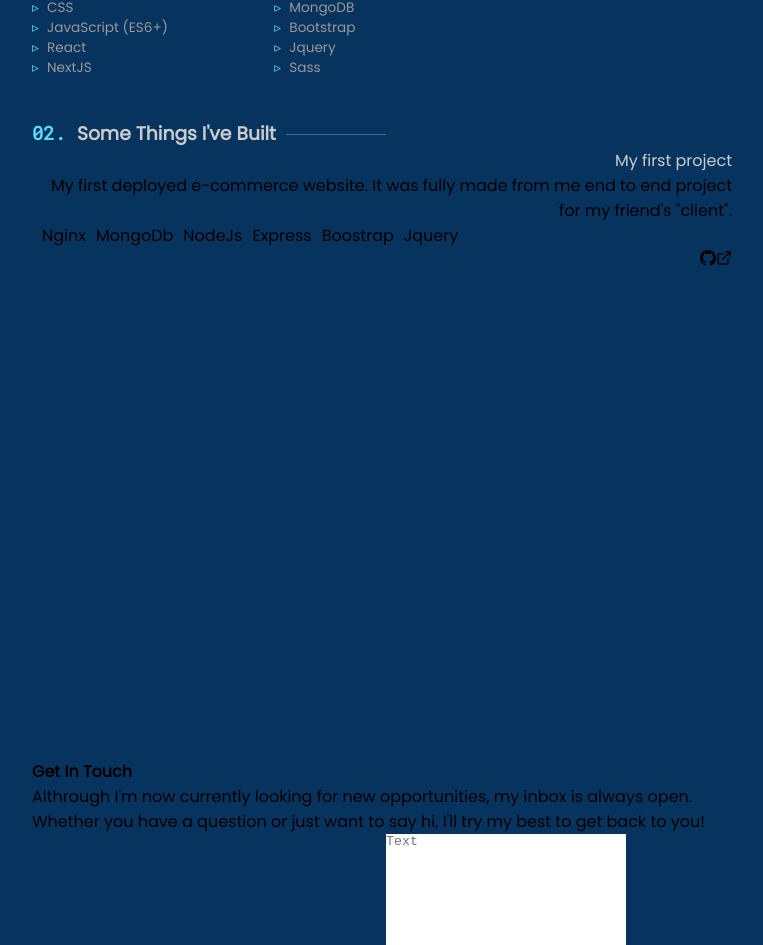
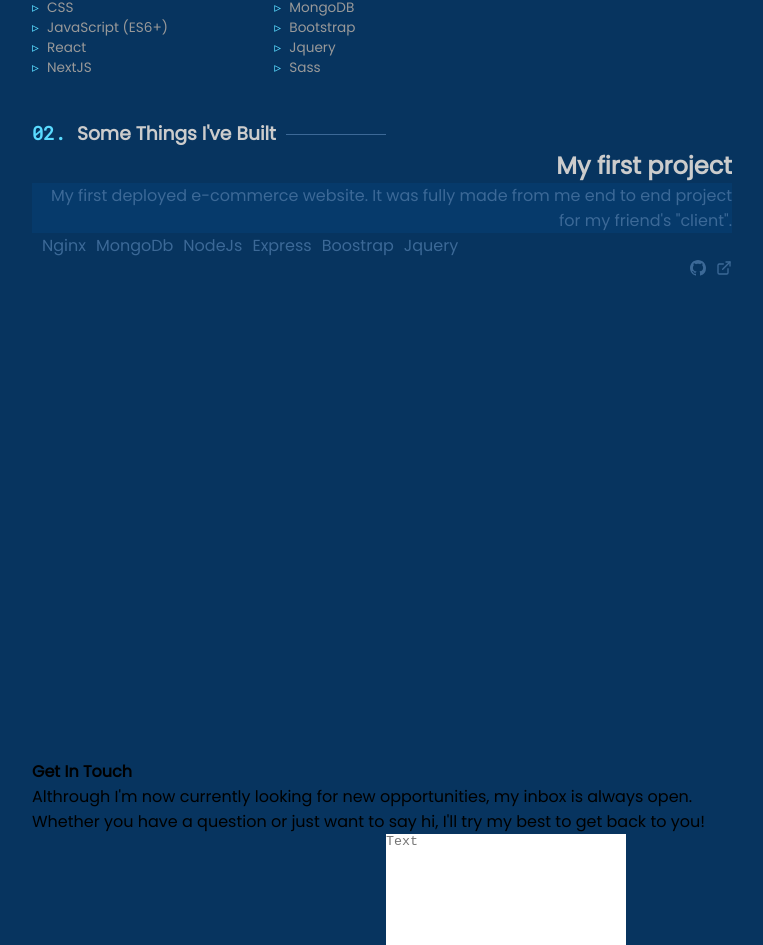
Before and after one commit to StroverIT/portfolio, a React (Create React App) app: page / in a window 1280 px wide. Shown: the part 1321-2266 px from the top of the page, without its empty margins (258-1021 px from the left). Built offline with nearby package versions, Linux system fonts and the light colour scheme.

Commit message:
Adding styling to the projects section

```diff
--- a/src/components/projects/projects.scss
+++ b/src/components/projects/projects.scss
@@ -1,8 +1,35 @@
+@use "../../../sass/abstracts/colors" as *;
 .projects{
+
     height: 80vh;
+    &-title{
+        font-weight: 700;
+        font-size: 1.5rem;
+        cursor: pointer;
+        &:hover{
+            color: $primary-color;
+        }
+    }
+    &-content{
+        color:$secondary-color;
+
+        p{
+            background-color:  $bg-color-lighter;
+
+        }
+
+    }
+
    &-right{
        text-align: right;
    }
+}
+.icons{
+    display: inline-flex;
+    cursor: pointer;
+    &__right a{
+        padding-left: 10px;
+    }
 }
 .technologies{
     &-left li{
```
